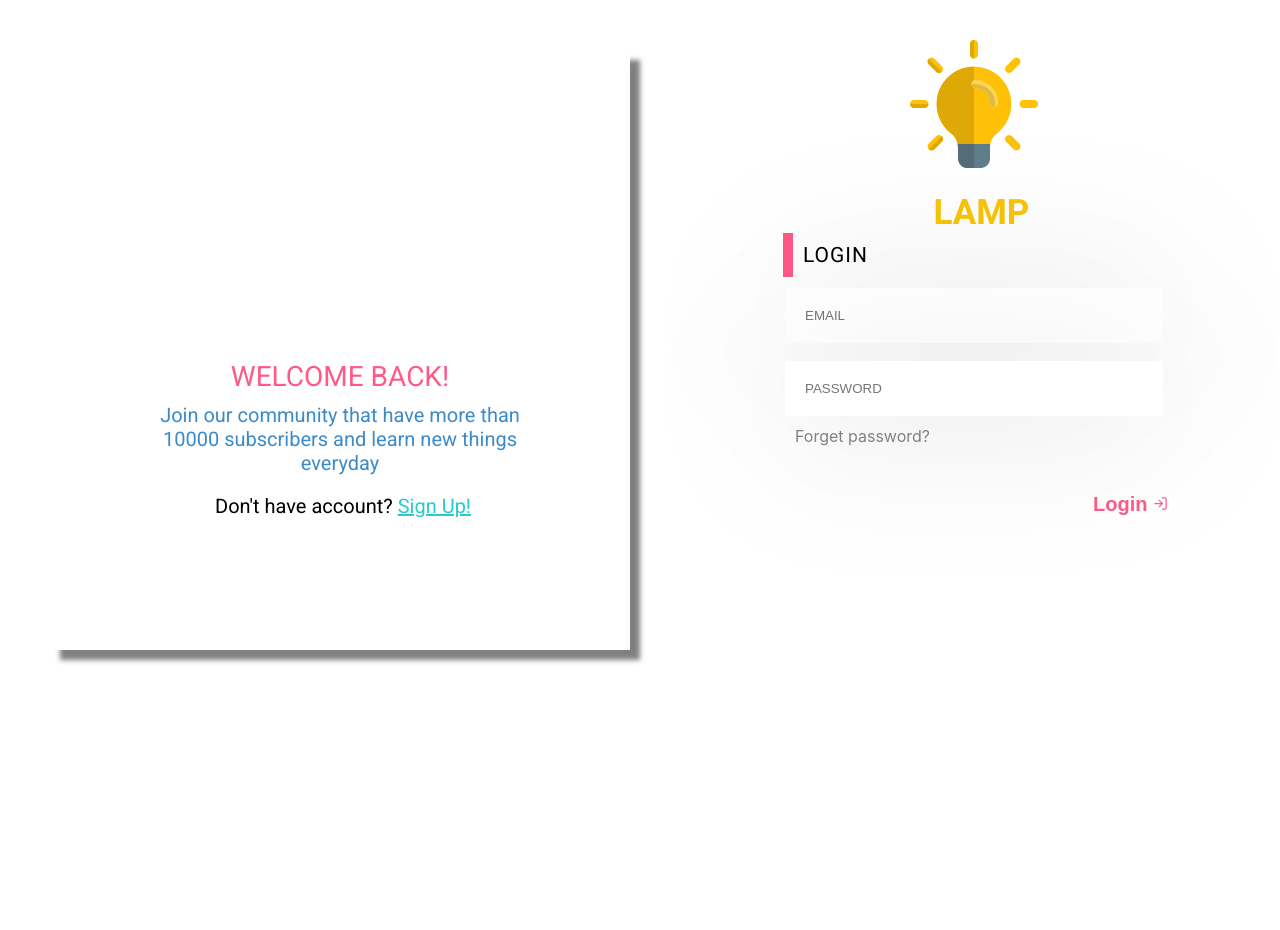
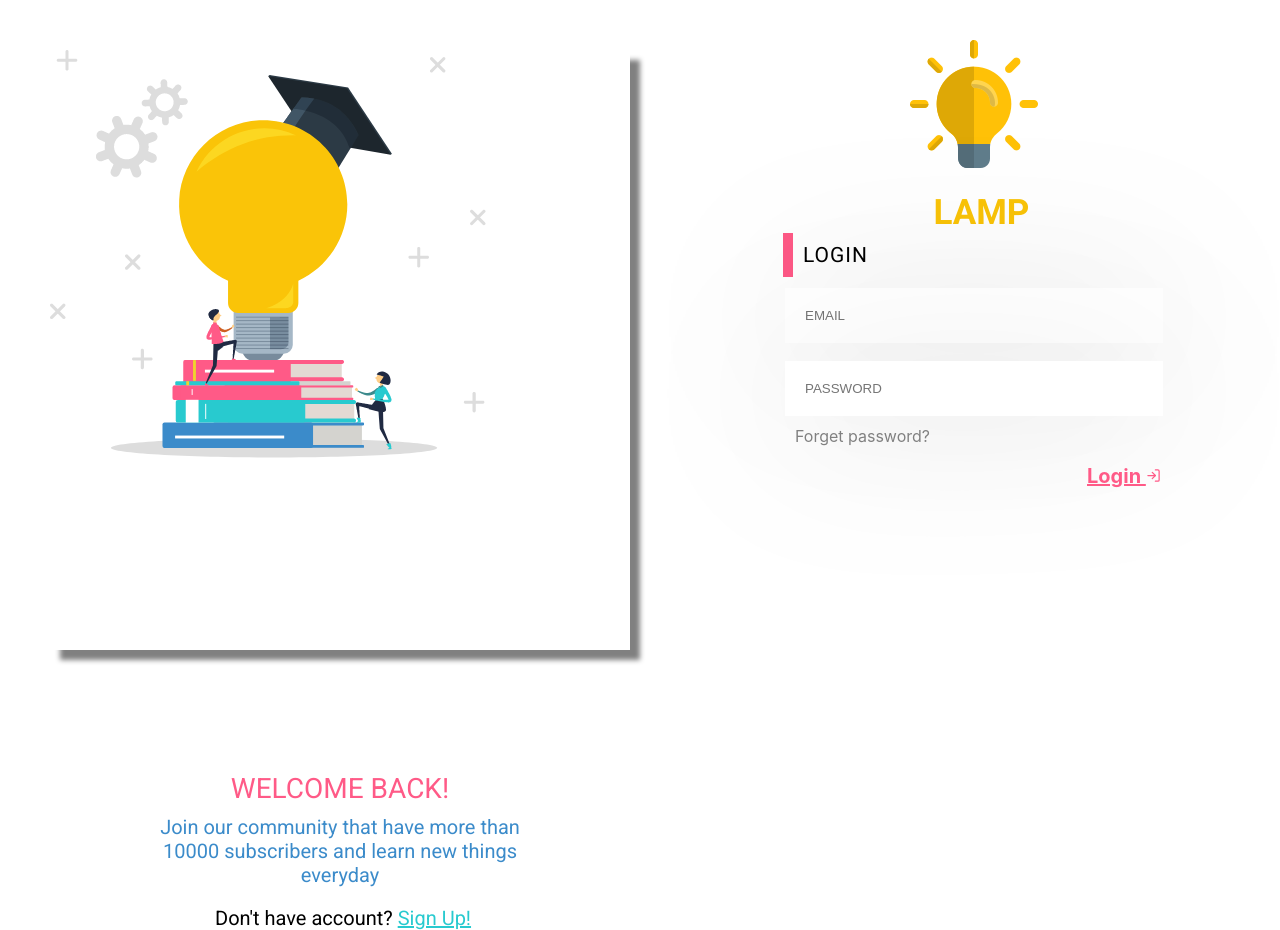
Before and after one commit to odelia0098/software-engineering-2-, a React (Create React App) app in the folder Project/Implement/: page / in a window 1280 px wide. Before the commit the page ends 800 px from the top, so only its background shows below. Built offline with nearby package versions, Linux system fonts and the light colour scheme.

Commit message:
image added to login page.

```diff
--- a/Project/Implement/src/components/Login.js
+++ b/Project/Implement/src/components/Login.js
@@ -44,19 +44,25 @@ const Login = () => {
             </div>
 
             <div>
-              <button
+              <Link className="login-btn" to="/home">
+                Login <FiLogIn size={"15"} />
+              </Link>
+              {/* <button
                 type="submit"
                 className="login-btn"
                 onClick={loginClicked}
               >
                 Login <FiLogIn size={"15"} />
-              </button>
+              </button> */}
             </div>
           </form>
         </div>
       </div>
 
       <div className="container2">
+        <div id="icon2">
+          <img src={require("../Images/loginPage.png")} alt={"lamp"} />
+        </div>
         <div id="welcome_back">
           <span>WELCOME BACK!</span>
         </div>
```
